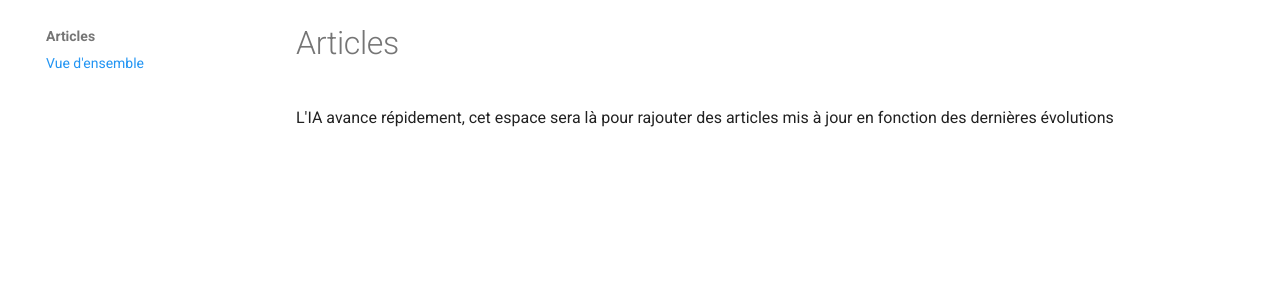
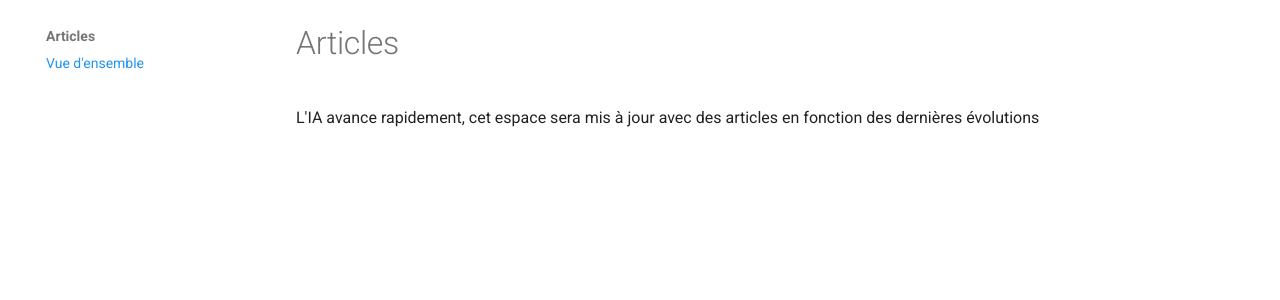
Before and after one commit to pierre-l-hue/wiki-formation-ia, an MkDocs documentation site: the page built from docs/articles/index.md, in a window 1280 px wide. Shown: the part 123-423 px from the top of the page. Built offline with MkDocs 1.6.1 and Material for MkDocs 9.7.7, drawn with Linux system fonts in a browser that asks for light colours.

Commit message:
Update index.md

```diff
--- a/docs/articles/index.md
+++ b/docs/articles/index.md
@@ -1,3 +1,3 @@
 # Articles
 
-L'IA avance répidement, cet espace sera là pour rajouter des articles mis à jour en fonction des dernières évolutions
+L'IA avance rapidement, cet espace sera mis à jour avec des articles en fonction des dernières évolutions
```
